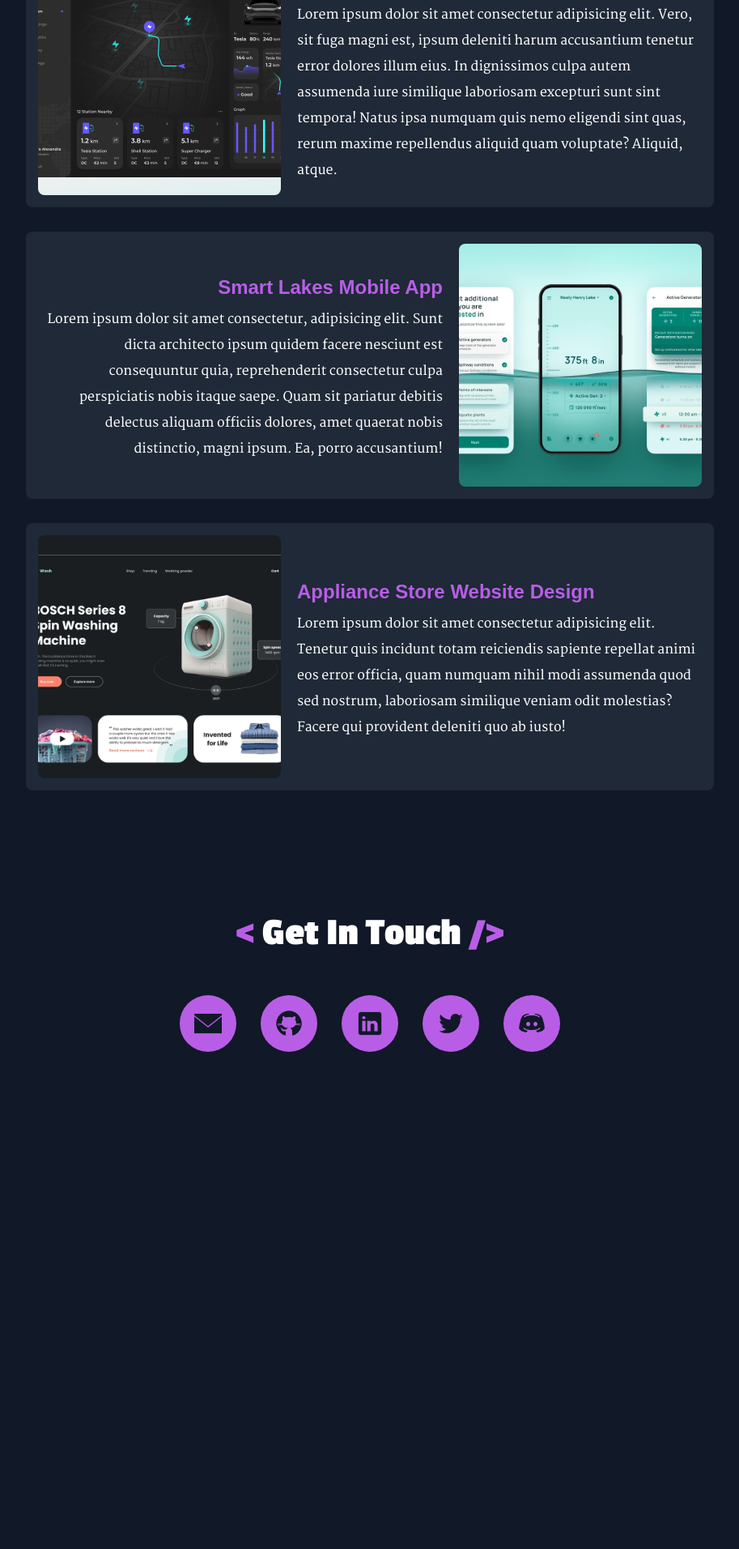
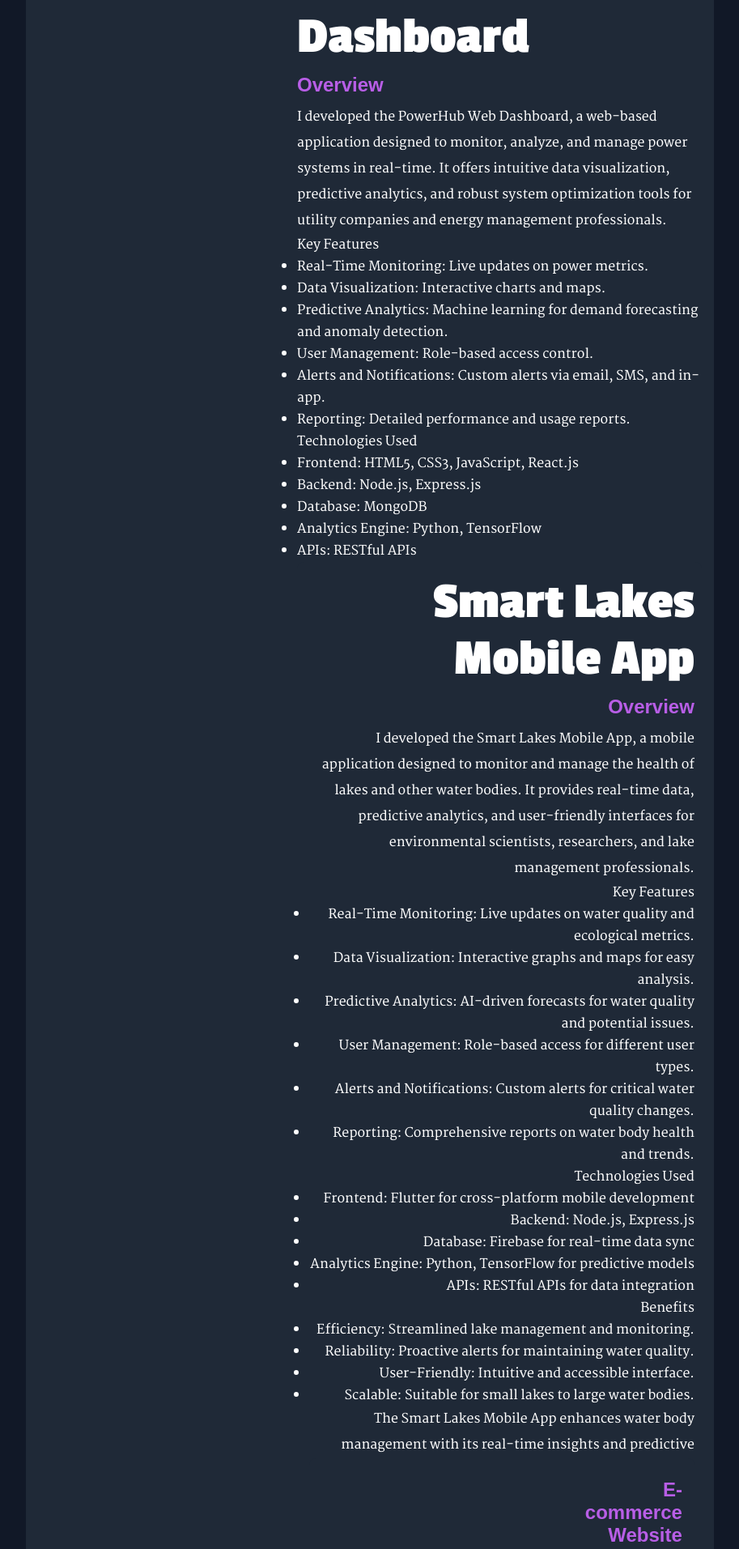
Before and after one commit to seven-smile/Portfolio, a plain HTML site: page index-2.html in a window 1280 px wide. Shown: the part 1870-3783 px from the top of the page at 81% size, without its empty margins (183-1096 px from the left). Before the commit the page ends 3259 px from the top, so only its background shows below. Drawn offline with Linux system fonts and the light colour scheme; a web font is replaced by a local one.

Commit message:
projects updated

```diff
--- a/index-2.html
+++ b/index-2.html
@@ -108,35 +108,65 @@
             <img src="images/powerhub.jpg" alt="powerhub web dashboard" />
           </div>
           <div class="p-info">
-            <h3>PowerHub Web Dashboard</h3>
-            <p>
-              Lorem ipsum dolor sit amet consectetur adipisicing elit. Vero, sit
-              fuga magni est, ipsum deleniti harum accusantium tenetur error
-              dolores illum eius. In dignissimos culpa autem assumenda iure
-              similique laboriosam excepturi sunt sint tempora! Natus ipsa
-              numquam quis nemo eligendi sint quas, rerum maxime repellendus
-              aliquid quam voluptate? Aliquid, atque.
-            </p>
-          </div>
-        </div>
+            <h1>PowerHub Web Dashboard</h1>
+    <h3>Overview</h3>
+    <p>I developed the PowerHub Web Dashboard, a web-based application designed to monitor, analyze, and manage power systems in real-time. It offers intuitive data visualization, predictive analytics, and robust system optimization tools for utility companies and energy management professionals.</p>
+
+    <h4>Key Features</h4>
+    <ul>
+        <li><strong>Real-Time Monitoring:</strong> Live updates on power metrics.</li>
+        <li><strong>Data Visualization:</strong> Interactive charts and maps.</li>
+        <li><strong>Predictive Analytics:</strong> Machine learning for demand forecasting and anomaly detection.</li>
+        <li><strong>User Management:</strong> Role-based access control.</li>
+        <li><strong>Alerts and Notifications:</strong> Custom alerts via email, SMS, and in-app.</li>
+        <li><strong>Reporting:</strong> Detailed performance and usage reports.</li>
+    </ul>
+
+    <h4>Technologies Used</h4>
+    <ul>
+        <li><strong>Frontend:</strong> HTML5, CSS3, JavaScript, React.js</li>
+        <li><strong>Backend:</strong> Node.js, Express.js</li>
+        <li><strong>Database:</strong> MongoDB</li>
+        <li><strong>Analytics Engine:</strong> Python, TensorFlow</li>
+        <li><strong>APIs:</strong> RESTful APIs</li>
+    </ul>
+
 
         <!-- Item 2 -->
         <div class="p-item">
           <div class="p-info">
-            <h3>Smart Lakes Mobile App</h3>
-            <p>
-              Lorem ipsum dolor sit amet consectetur, adipisicing elit. Sunt
-              dicta architecto ipsum quidem facere nesciunt est consequuntur
-              quia, reprehenderit consectetur culpa perspiciatis nobis itaque
-              saepe. Quam sit pariatur debitis delectus aliquam officiis
-              dolores, amet quaerat nobis distinctio, magni ipsum. Ea, porro
-              accusantium!
-            </p>
-          </div>
-          <div class="p-image">
-            <img src="images/smartlake.jpg" alt="smart lakes mobile app" />
-          </div>
-        </div>
+            <h1>Smart Lakes Mobile App</h1>
+        <h3>Overview</h3>
+        <p>I developed the Smart Lakes Mobile App, a mobile application designed to monitor and manage the health of lakes and other water bodies. It provides real-time data, predictive analytics, and user-friendly interfaces for environmental scientists, researchers, and lake management professionals.</p>
+
+        <h4>Key Features</h4>
+        <ul>
+            <li><strong>Real-Time Monitoring:</strong> Live updates on water quality and ecological metrics.</li>
+            <li><strong>Data Visualization:</strong> Interactive graphs and maps for easy analysis.</li>
+            <li><strong>Predictive Analytics:</strong> AI-driven forecasts for water quality and potential issues.</li>
+            <li><strong>User Management:</strong> Role-based access for different user types.</li>
+            <li><strong>Alerts and Notifications:</strong> Custom alerts for critical water quality changes.</li>
+            <li><strong>Reporting:</strong> Comprehensive reports on water body health and trends.</li>
+        </ul>
+
+        <h4>Technologies Used</h4>
+        <ul>
+            <li><strong>Frontend:</strong> Flutter for cross-platform mobile development</li>
+            <li><strong>Backend:</strong> Node.js, Express.js</li>
+            <li><strong>Database:</strong> Firebase for real-time data sync</li>
+            <li><strong>Analytics Engine:</strong> Python, TensorFlow for predictive models</li>
+            <li><strong>APIs:</strong> RESTful APIs for data integration</li>
+        </ul>
+
+        <h4>Benefits</h4>
+        <ul>
+            <li><strong>Efficiency:</strong> Streamlined lake management and monitoring.</li>
+            <li><strong>Reliability:</strong> Proactive alerts for maintaining water quality.</li>
+            <li><strong>User-Friendly:</strong> Intuitive and accessible interface.</li>
+            <li><strong>Scalable:</strong> Suitable for small lakes to large water bodies.</li>
+        </ul>
+
+        <p>The Smart Lakes Mobile App enhances water body management with its real-time insights and predictive
 
         <!-- Item 3 -->
         <div class="p-item">
@@ -144,14 +174,39 @@
             <img src="images/appliance.jpg" alt="appliance store web design" />
           </div>
           <div class="p-info">
-            <h3>Appliance Store Website Design</h3>
-            <p>
-              Lorem ipsum dolor sit amet consectetur adipisicing elit. Tenetur
-              quis incidunt totam reiciendis sapiente repellat animi eos error
-              officia, quam numquam nihil modi assumenda quod sed nostrum,
-              laboriosam similique veniam odit molestias? Facere qui provident
-              deleniti quo ab iusto!
-            </p>
+            <h3>E-commerce Website</h4>
+    <h4>Overview</h4>
+    <p>I developed a feature-rich e-commerce website designed to provide a seamless shopping experience for customers. It includes robust product management, secure payment processing, and user-friendly interfaces for both customers and administrators.</p>
+
+    <h4>Key Features</h4>
+    <ul>
+        <li><strong>Product Catalog:</strong> Comprehensive and searchable product listings.</li>
+        <li><strong>Shopping Cart:</strong> Easy-to-use cart functionality for multiple items.</li>
+        <li><strong>Secure Payments:</strong> Integrated payment gateways for safe transactions.</li>
+        <li><strong>User Accounts:</strong> Account creation, login, and order tracking.</li>
+        <li><strong>Admin Dashboard:</strong> Tools for inventory management, order processing, and customer service.</li>
+        <li><strong>Responsive Design:</strong> Optimized for both desktop and mobile devices.</li>
+    </ul>
+
+    <h4>Technologies Used</h4>
+    <ul>
+        <li><strong>Frontend:</strong> HTML5, CSS3, JavaScript, React.js</li>
+        <li><strong>Backend:</strong> Node.js, Express.js</li>
+        <li><strong>Database:</strong> MongoDB</li>
+        <li><strong>Payment Integration:</strong> Stripe and PayPal APIs</li>
+        <li><strong>APIs:</strong> RESTful APIs for third-party integrations</li>
+    </ul>
+
+    <h4>Benefits</h4>
+    <ul>
+        <li><strong>Convenience:</strong> Streamlined shopping and checkout process.</li>
+        <li><strong>Security:</strong> Safe and secure payment and user data handling.</li>
+        <li><strong>User-Friendly:</strong> Intuitive navigation and responsive design.</li>
+        <li><strong>Scalable:</strong> Capable of handling a growing number of products and users.</li>
+    </ul>
+
+    <p>This e-commerce website enhances the online shopping experience with its comprehensive features and secure, user-friendly interface, ensuring customer satisfaction and business growth.</p>
+</body>
           </div>
         </div>
       </div>
```
